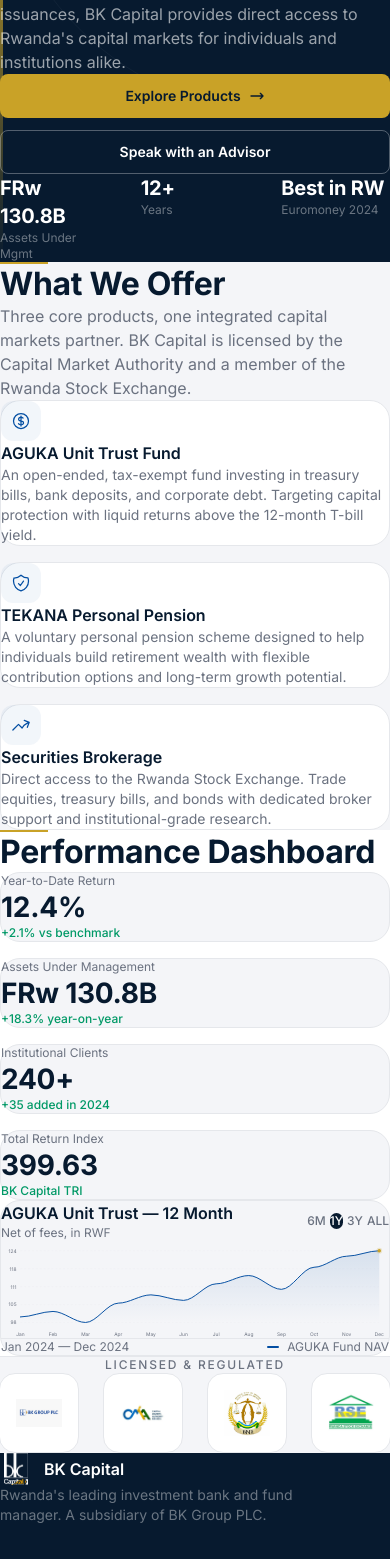
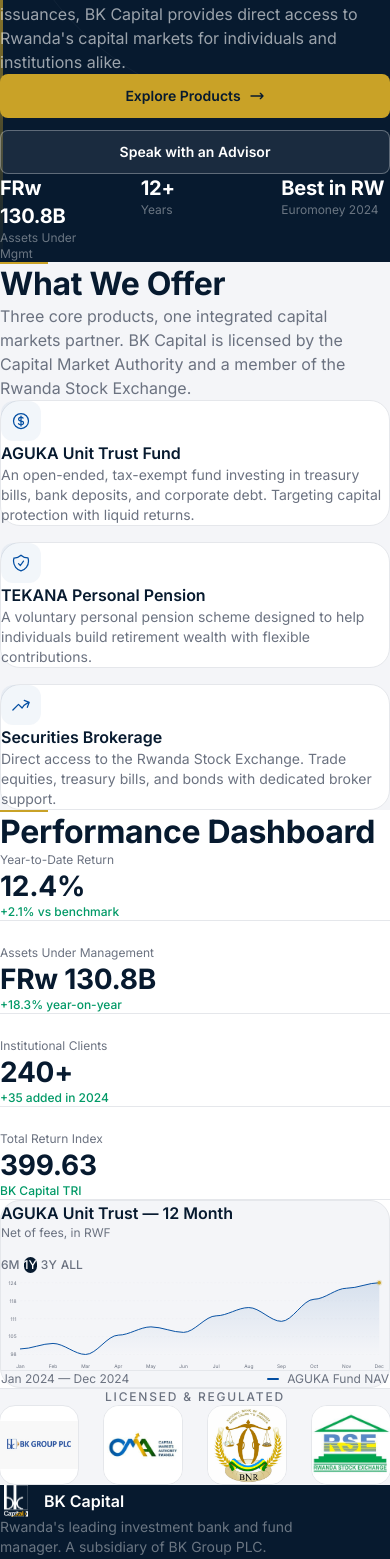
Before and after one commit to Rudasingwa-kevin/bk-capital-redesign-concept, a Next.js app: page / in a window 390 px wide. Shown: the part 280-1839 px from the top of the page. Built offline with nearby package versions, Linux system fonts and the light colour scheme.

Commit message:
fix: card overflow, button contrast, stat borders, icon consistency, trust strip normalization, section rhythm

```diff
--- a/src/components/Hero.tsx
+++ b/src/components/Hero.tsx
@@ -5,18 +5,14 @@
 export default function Hero() {
   return (
     <section className="relative bg-bk-navy overflow-hidden">
-      {/* Subtle geometric accents */}
       <div className="absolute inset-0 pointer-events-none">
         <div className="absolute top-0 right-0 w-[600px] h-[600px] border border-white/[0.04] rounded-full -translate-y-1/2 translate-x-1/3" />
         <div className="absolute bottom-0 left-0 w-[800px] h-[800px] border border-white/[0.02] rounded-full translate-y-1/3 -translate-x-1/4" />
       </div>
-
-      {/* Gold left accent */}
       <div className="absolute top-0 left-0 w-[3px] h-full bg-gradient-to-b from-bk-gold via-bk-gold/60 to-transparent" />
 
       <div className="relative z-10 max-w-[1200px] mx-auto px-6 lg:px-8 py-24 lg:py-32">
         <div className="max-w-[640px]">
-          {/* Eyebrow */}
           <motion.div
             initial={{ opacity: 0, y: 16 }}
             animate={{ opacity: 1, y: 0 }}
@@ -29,7 +25,6 @@
             </span>
           </motion.div>
 
-          {/* H1 */}
           <motion.h1
             initial={{ opacity: 0, y: 24 }}
             animate={{ opacity: 1, y: 0 }}
@@ -41,18 +36,16 @@
             <span className="text-bk-gold-soft">Grow with Rwanda.</span>
           </motion.h1>
 
-          {/* Body */}
           <motion.p
             initial={{ opacity: 0, y: 16 }}
             animate={{ opacity: 1, y: 0 }}
             transition={{ duration: 0.5, delay: 0.5 }}
-            className="text-[16px] leading-[24px] text-white/60 mb-8 max-w-[480px]"
+            className="text-[16px] leading-[24px] text-white/60 mb-10 max-w-[480px]"
           >
             From AGUKA Unit Trust to corporate bond issuances, BK Capital provides
             direct access to Rwanda&apos;s capital markets for individuals and institutions alike.
           </motion.p>
 
-          {/* CTAs — proper button shapes */}
           <motion.div
             initial={{ opacity: 0, y: 16 }}
             animate={{ opacity: 1, y: 0 }}
@@ -70,14 +63,13 @@
             </a>
             <a
               href="#footer"
-              className="inline-flex items-center justify-center gap-2 border border-white/30 hover:border-white/50 hover:bg-white/5 text-white font-semibold text-[14px] leading-[20px] px-6 py-3 rounded-[8px] transition-colors min-h-[44px]"
+              className="inline-flex items-center justify-center gap-2 border border-white/30 bg-white/[0.08] hover:bg-white/[0.15] hover:border-white/50 text-white font-semibold text-[14px] leading-[20px] px-6 py-3 rounded-[8px] transition-colors min-h-[44px]"
             >
               Speak with an Advisor
             </a>
           </motion.div>
         </div>
 
-        {/* Stats row */}
         <motion.div
           initial={{ opacity: 0 }}
           animate={{ opacity: 1 }}
--- a/src/components/PerformanceDashboard.tsx
+++ b/src/components/PerformanceDashboard.tsx
@@ -3,7 +3,6 @@
 import { useState } from "react";
 import { motion } from "framer-motion";
 
-/* ─── Data ─── */
 const stats = [
   { label: "Year-to-Date Return", value: "12.4%", sub: "+2.1% vs benchmark", up: true },
   { label: "Assets Under Management", value: "FRw 130.8B", sub: "+18.3% year-on-year", up: true },
@@ -20,7 +19,6 @@
 
 const timeframes = ["6M", "1Y", "3Y", "ALL"];
 
-/* ─── Chart (SVG) ─── */
 function Chart() {
   const W = 800, H = 200, P = { t: 20, r: 20, b: 32, l: 40 };
   const cW = W - P.l - P.r, cH = H - P.t - P.b;
@@ -73,14 +71,12 @@
   );
 }
 
-/* ─── Component ─── */
 export default function PerformanceDashboard() {
   const [activeTimeframe, setActiveTimeframe] = useState("1Y");
 
   return (
     <section id="research" className="bg-white">
-      <div className="max-w-[1200px] mx-auto px-6 lg:px-8 py-24 lg:py-32">
-        {/* Section header */}
+      <div className="max-w-[1200px] mx-auto px-6 lg:px-8 pt-32 pb-24 lg:pt-40 lg:pb-32">
         <motion.div
           initial={{ opacity: 0, y: 16 }}
           whileInView={{ opacity: 1, y: 0 }}
@@ -93,8 +89,8 @@
           </h2>
         </motion.div>
 
-        {/* Stats */}
-        <div className="mt-12 grid grid-cols-1 sm:grid-cols-2 lg:grid-cols-4 gap-4">
+        {/* Stats — borderless, editorial style */}
+        <div className="mt-12 grid grid-cols-1 sm:grid-cols-2 lg:grid-cols-4 gap-6">
           {stats.map((s, i) => (
             <motion.div
               key={s.label}
@@ -102,7 +98,7 @@
               whileInView={{ opacity: 1, y: 0 }}
               viewport={{ once: true }}
               transition={{ duration: 0.4, delay: i * 0.08 }}
-              className="bg-bk-light rounded-[20px] border border-bk-border p-6"
+              className="pb-6 border-b border-bk-border"
             >
               <div className="text-[12px] leading-[16px] text-bk-muted">{s.label}</div>
               <div className="text-[28px] leading-[36px] font-bold text-bk-navy tracking-[-0.01em] mt-2">
@@ -119,14 +115,14 @@
           whileInView={{ opacity: 1, y: 0 }}
           viewport={{ once: true }}
           transition={{ duration: 0.5, delay: 0.3 }}
-          className="mt-6 bg-bk-light rounded-[20px] border border-bk-border p-6 lg:p-8"
+          className="mt-10 bg-bk-light rounded-[20px] border border-bk-border p-6 lg:p-8"
         >
-          <div className="flex items-center justify-between mb-6">
+          <div className="flex flex-col sm:flex-row sm:items-center justify-between gap-4 mb-6">
             <div>
               <h3 className="text-[16px] leading-[24px] font-semibold text-bk-navy">AGUKA Unit Trust — 12 Month</h3>
               <p className="text-[12px] leading-[16px] text-bk-muted mt-1">Net of fees, in RWF</p>
             </div>
-            <div className="flex gap-1">
+            <div className="flex gap-1 flex-shrink-0">
               {timeframes.map((tf) => (
                 <button
                   key={tf}
--- a/src/components/TrustStrip.tsx
+++ b/src/components/TrustStrip.tsx
@@ -36,14 +36,14 @@
           {partners.map((p) => (
             <div
               key={p.alt}
-              className="w-20 h-20 md:w-24 md:h-24 rounded-[16px] bg-white border border-bk-border flex items-center justify-center overflow-hidden flex-shrink-0"
+              className="w-20 h-20 md:w-24 md:h-24 rounded-[16px] bg-white border border-bk-border flex items-center justify-center overflow-hidden flex-shrink-0 p-3"
             >
               <Image
                 src={p.src}
                 alt={p.alt}
-                width={96}
-                height={96}
-                className="w-[60%] h-[60%] object-contain"
+                width={72}
+                height={72}
+                className="w-full h-full object-contain"
               />
             </div>
           ))}
--- a/src/components/WhatWeOffer.tsx
+++ b/src/components/WhatWeOffer.tsx
@@ -6,17 +6,17 @@
   {
     iconPath: "M12 6v12m-3-2.818l.879.659c1.171.879 3.07.879 4.242 0 1.172-.879 1.172-2.303 0-3.182C13.536 12.219 12.768 12 12 12c-.725 0-1.45-.22-2.003-.659-1.106-.879-1.106-2.303 0-3.182s2.9-.879 4.006 0l.415.33M21 12a9 9 0 11-18 0 9 9 0 0118 0z",
     title: "AGUKA Unit Trust Fund",
-    desc: "An open-ended, tax-exempt fund investing in treasury bills, bank deposits, and corporate debt. Targeting capital protection with liquid returns above the 12-month T-bill yield.",
+    desc: "An open-ended, tax-exempt fund investing in treasury bills, bank deposits, and corporate debt. Targeting capital protection with liquid returns.",
   },
   {
     iconPath: "M9 12.75L11.25 15 15 9.75m-3-7.036A11.959 11.959 0 013.598 6 11.99 11.99 0 003 9.749c0 5.592 3.824 10.29 9 11.623 5.176-1.332 9-6.03 9-11.622 0-1.31-.21-2.571-.598-3.751h-.152c-3.196 0-6.1-1.248-8.25-3.285z",
     title: "TEKANA Personal Pension",
-    desc: "A voluntary personal pension scheme designed to help individuals build retirement wealth with flexible contribution options and long-term growth potential.",
+    desc: "A voluntary personal pension scheme designed to help individuals build retirement wealth with flexible contributions.",
   },
   {
     iconPath: "M2.25 18L9 11.25l4.306 4.307a11.95 11.95 0 015.814-5.519l2.74-1.22m0 0l-5.94-2.28m5.94 2.28l-2.28 5.941",
     title: "Securities Brokerage",
-    desc: "Direct access to the Rwanda Stock Exchange. Trade equities, treasury bills, and bonds with dedicated broker support and institutional-grade research.",
+    desc: "Direct access to the Rwanda Stock Exchange. Trade equities, treasury bills, and bonds with dedicated broker support.",
   },
 ];
 
@@ -62,7 +62,7 @@
                 <ServiceIcon path={s.iconPath} />
               </div>
               <h3 className="text-[16px] leading-[24px] font-semibold text-bk-navy">{s.title}</h3>
-              <p className="text-[14px] leading-[20px] text-bk-muted mt-2 flex-1">{s.desc}</p>
+              <p className="text-[14px] leading-[20px] text-bk-muted mt-2 pb-4 flex-1">{s.desc}</p>
             </motion.div>
           ))}
         </div>
```
